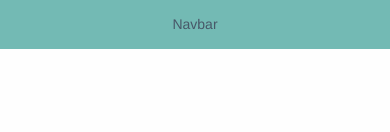
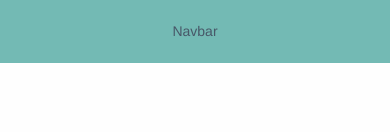
Before and after one commit to Talha-Bayansar/design-tool, a React (Create React App) app: page / in a window 390 px wide. Shown: the top 132 px of the page. Built offline with nearby package versions, Linux system fonts and the light colour scheme.

Commit message:
responsive done

```diff
--- a/src/App.js
+++ b/src/App.js
@@ -3,11 +3,12 @@ import DesignTool from "./components/DesignTool";
 function App() {
   return (
     <div className="d-flex flex-column">
-      <nav className="w-100 d-flex justify-content-center bg-primary p-3 mb-5">
+      <nav className="w-100 d-flex justify-content-center bg-primary p-4 mb-5">
         Navbar
       </nav>
       <DesignTool width={300} height={100} lineCount={1} />
       <DesignTool width={300} height={100} lineCount={2} />
+      <DesignTool width={300} height={100} lineCount={3} />
       <DesignTool width={300} height={100} lineCount={3} />
     </div>
   );
--- a/src/components/DesignTool.js
+++ b/src/components/DesignTool.js
@@ -1,10 +1,9 @@
-import React, { useState } from "react";
+import React, { useEffect, useRef, useState } from "react";
 import Canvas from "./Canvas";
 import Select from "./Select/Select";
 import TextForm from "./TextForm";
 import Svg from "./Svg";
 import { useMediaQuery } from "react-responsive";
-import ScaleText from "react-scale-text";
 
 const DesignTool = ({ width, height, lineCount }) => {
   // Color
```
